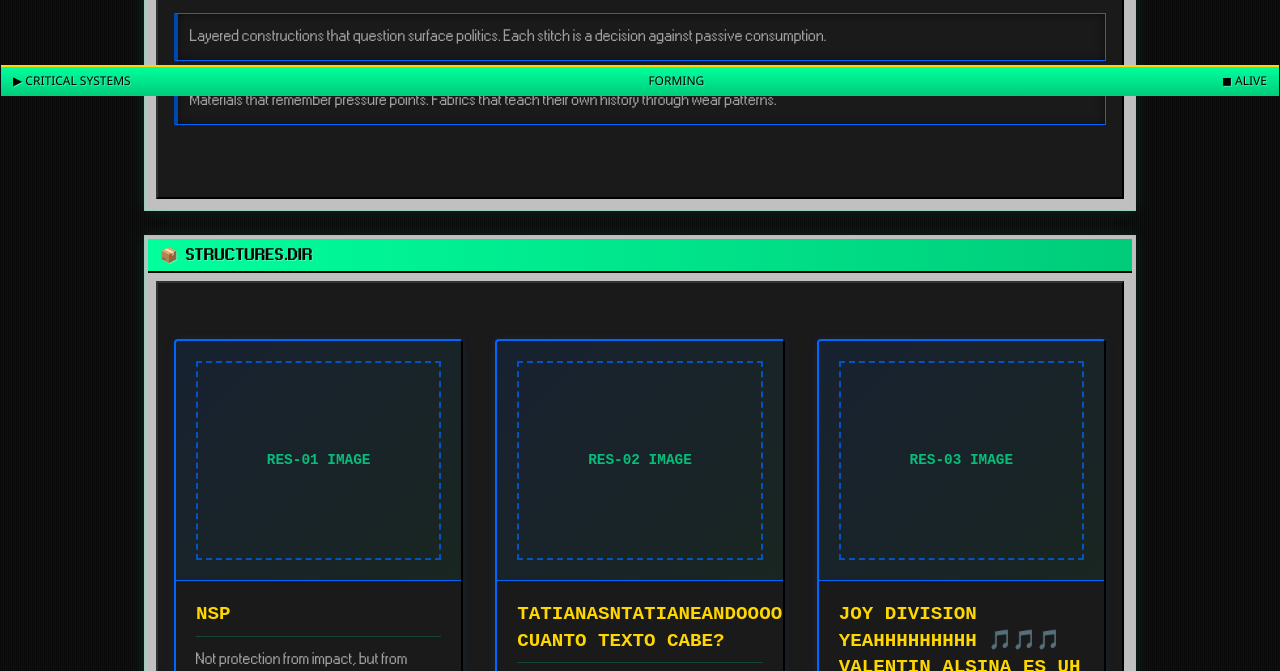
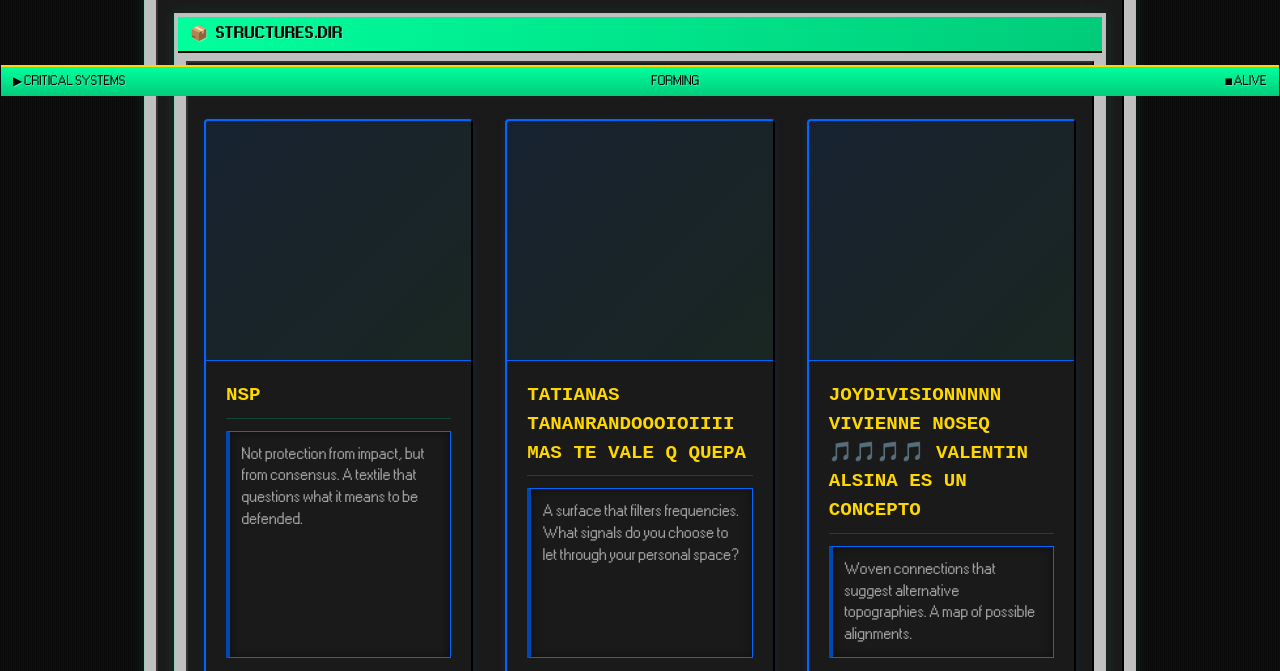
Before and after one commit to mangione77/geotrash242, a plain HTML site: page index.html in a window 1280 px wide. Shown: the part 704-1375 px from the top of the page. Drawn offline with nearby package versions, Linux system fonts and the light colour scheme.

Commit message:
Update index.html
card changes

```diff
--- a/index.html
+++ b/index.html
@@ -59,14 +59,7 @@
                         </span>
                     </h1>
                     <div class="hero-subtitle">
-                        <p>Layered constructions that question surface politics. Each stitch is a decision against passive consumption.</p>
-                        <p>Materials that remember pressure points. Fabrics that teach their own history through wear patterns.</p>
-                    </div>
-                </div>
-            </div>
-        </div>
-
-        <div class="window">
+                         <div class="window">
             <div class="window-title">
                 <span>📦</span>
                 STRUCTURES.DIR
@@ -75,8 +68,8 @@
                 <div class="products">
                     <div class="product-grid">
                         <div class="product-card" data-id="res-01">
-                            <div class="card-image">
-                                <div class="image-placeholder">RES-01 IMAGE</div>
+                            <div class="card-image" id="card-image-1">
+                                <!-- Image inserted by JavaScript -->
                             </div>
                             <div class="card-content">
                                 <h3 class="card-title">NSP</h3>
@@ -89,11 +82,11 @@
                         </div>
 
                         <div class="product-card" data-id="res-02">
-                            <div class="card-image">
-                                <div class="image-placeholder">RES-02 IMAGE</div>
+                            <div class="card-image" id="card-image-2">
+                                <!-- Image inserted by JavaScript -->
                             </div>
                             <div class="card-content">
-                                <h3 class="card-title">TATIANASNTATIANEANDOOOO CUANTO TEXTO CABE?</h3>
+                                <h3 class="card-title">TATIANAS TANANRANDOOOIOIIII MAS TE VALE Q QUEPA</h3>
                                 <p class="card-desc">A surface that filters frequencies. What signals do you choose to let through your personal space?</p>
                                 <div class="card-footer">
                                     <button class="button-98 card-btn">EXAMINE</button>
@@ -103,11 +96,11 @@
                         </div>
 
                         <div class="product-card" data-id="res-03">
-                            <div class="card-image">
-                                <div class="image-placeholder">RES-03 IMAGE</div>
+                            <div class="card-image" id="card-image-3">
+                                <!-- Image inserted by JavaScript -->
                             </div>
                             <div class="card-content">
-                                <h3 class="card-title">JOY DIVISION YEAHHHHHHHHH 🎵🎵🎵 VALENTIN ALSINA ES UH CONCEPTO</h3>
+                                <h3 class="card-title">JOYDIVISIONNNNN VIVIENNE NOSEQ 🎵🎵🎵🎵 VALENTIN ALSINA ES UN CONCEPTO</h3>
                                 <p class="card-desc">Woven connections that suggest alternative topographies. A map of possible alignments.</p>
                                 <div class="card-footer">
                                     <button class="button-98 card-btn">EXAMINE</button>
```
